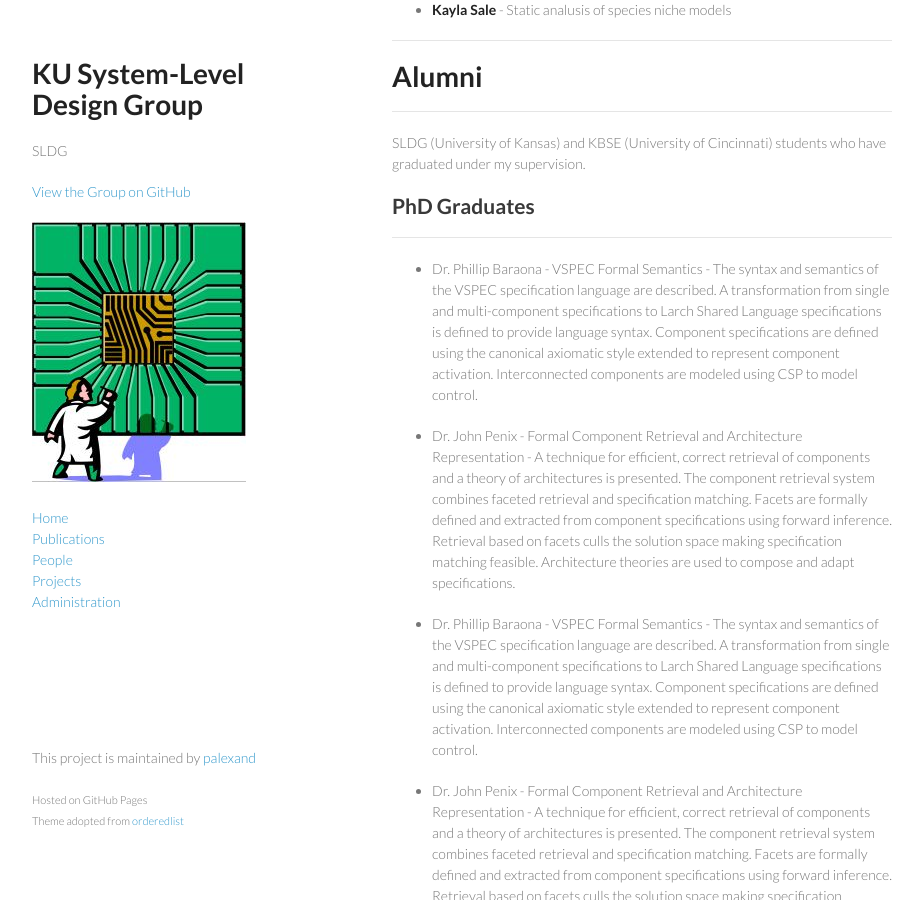
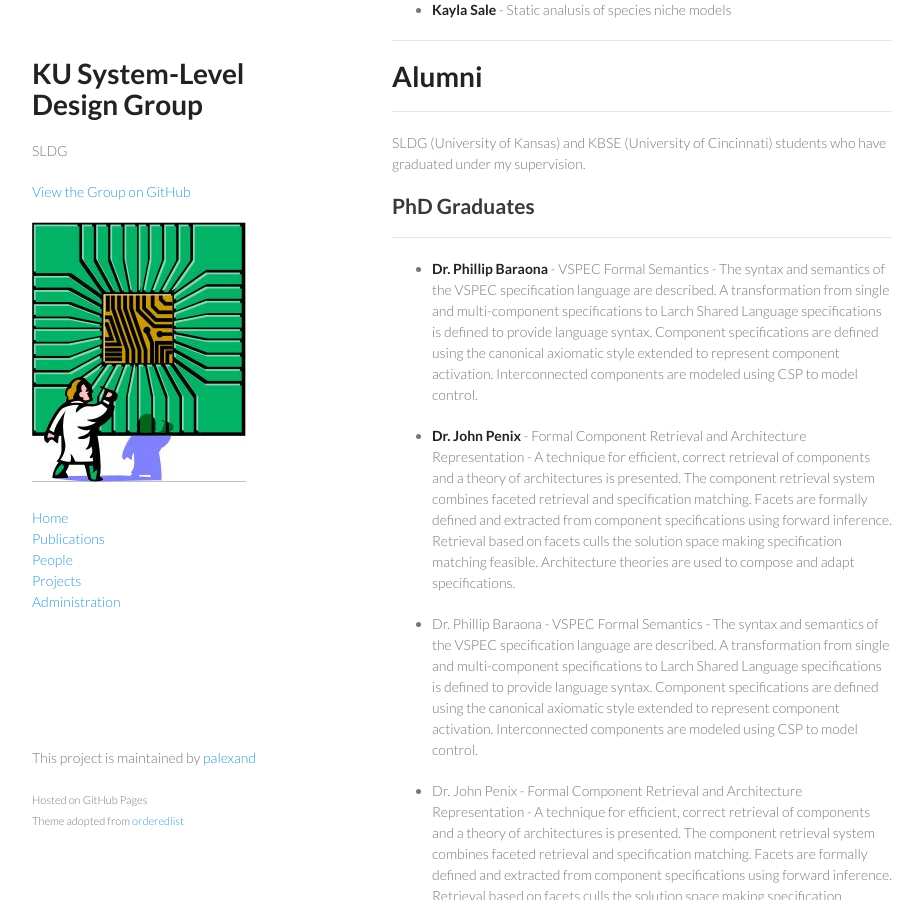
Before and after one commit to ku-sldg/ku-sldg.github.io, a Jekyll site: the page built from people.md, in a window 1280 px wide and 900 px high, scrolled down 347 px. Shown: the whole window, without its empty margins (178-1101 px from the left). Built offline with Jekyll 4.4.1, drawn with Linux system fonts in a browser that asks for light colours.

Commit message:
fixing people page to use data

```diff
--- a/people.md
+++ b/people.md
@@ -19,10 +19,10 @@ title: People
 -----
 
 {% for person in site.data.people %}
-{% if person.role == "student" %}
+  {% if person.role == "student" %}
 * **{{ person.name }}** - {{ person.description }}
-{% else %}
-{% endif %}
+  {% else %}
+  {% endif %}
 {% endfor %}
 
 -----
@@ -40,7 +40,7 @@ Cincinnati) students who have graduated under my supervision.
 
 {% for person in site.data.people %}
 {% if person.role == "phd" %}
-* {{ person.name }} - {{ person.description }}
+* **{{ person.name }}** - {{ person.description }}
 {% else %}
 {% endif %}
 {% endfor %}
```
